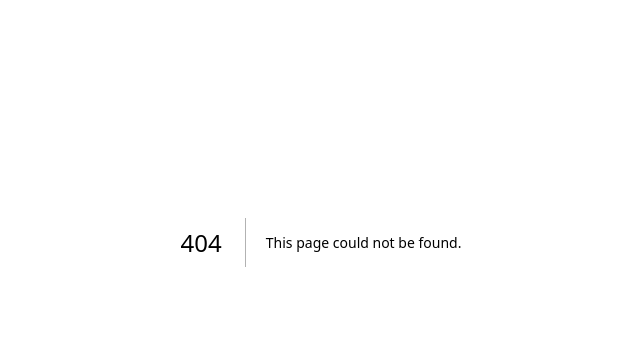
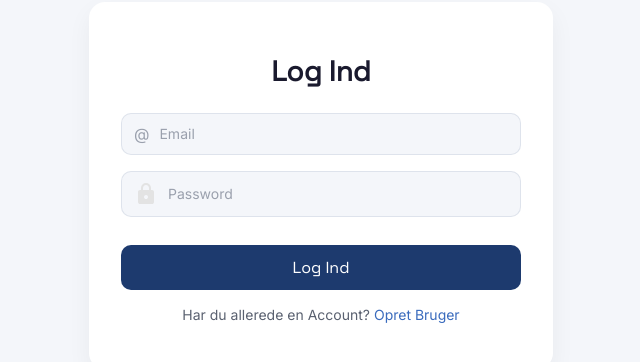
Before and after one commit to cs-26-dat-2-04/ballData, a Next.js app in the folder frontend/: page /login in a window 1280 px wide. Before the commit this address had no page. Shown: the part 158-520 px from the top of the page, without its empty margins (319-959 px from the left). Built offline with nearby package versions, Linux system fonts and the light colour scheme.

Commit message:
Ændret til dansk

```diff
--- /dev/null
+++ b/frontend/src/app/login/page.jsx
@@ -0,0 +1,77 @@
+"use client";
+
+import React, { useState } from "react";
+import { useRouter } from "next/navigation";
+import "../signup/StyleLogin.css";
+
+
+export default function CoachLogin() {
+  const [email, setEmail] = useState("");
+  const [password, setPassword] = useState("");
+  const [fejl, setFejl] = useState("");
+
+  const router = useRouter();
+
+  function handleSubmit(e) {
+    e.preventDefault();
+
+    if (!email || !password) {
+      setFejl("Udfyld både email og adgangskode");
+      return;
+    }
+
+    if (email === "coach@test.dk" && password === "1234") {
+      setFejl("");
+      router.push("/");
+    } else {
+      setFejl("Forkert email eller adgangskode");
+    }
+  }
+
+  return (
+    <div className="wrapper">
+      <h1>Log Ind</h1>
+
+      <form onSubmit={handleSubmit}>
+        <div>
+          <label htmlFor="email-input">
+            <span>@</span>
+          </label>
+          <input
+            required
+            type="email"
+            id="email-input"
+            placeholder="Email"
+            value={email}
+            onChange={(e) => setEmail(e.target.value)}
+          />
+        </div>
+
+        <div>
+          <label htmlFor="password-input">
+            <svg xmlns="http://www.w3.org/2000/svg" height="24px" viewBox="0 -960 960 960" width="24px" fill="#e3e3e3">
+              <path d="M240-80q-33 0-56.5-23.5T160-160v-400q0-33 23.5-56.5T240-640h40v-80q0-83 58.5-141.5T480-920q83 0 141.5 58.5T680-720v80h40q33 0 56.5 23.5T800-560v400q0 33-23.5 56.5T720-80H240Zm296.5-223.5Q560-327 560-360t-23.5-56.5Q513-440 480-440t-56.5 23.5Q400-393 400-360t23.5 56.5Q447-280 480-280t56.5-23.5ZM360-640h240v-80q0-50-35-85t-85-35q-50 0-85 35t-35 85v80Z"/>
+            </svg>
+          </label>
+          <input
+            required
+            type="password"
+            id="password-input"
+            placeholder="Password"
+            value={password}
+            onChange={(e) => setPassword(e.target.value)}
+          />
+        </div>
+
+        {/* Error message */}
+        {fejl && <p style={{ color: "var(--red)" }}>{fejl}</p>}
+
+        <button type="submit">Log Ind</button>
+      </form>
+
+      <p>
+        Har du allerede en Account? <a href="/signup">Opret Bruger</a>
+      </p>
+    </div>
+  );
+}
--- /dev/null
+++ b/frontend/src/app/signup/StyleLogin.css
@@ -0,0 +1,138 @@
+@import url("https://fonts.googleapis.com/css?family=Space+Grotesk&display=swap");
+@import url("https://fonts.googleapis.com/css?family=Inter&display=swap");
+
+:root {
+  --navy: #1d3a6e;
+  --midfield: #3a6bbd;
+  --ice: #eaf1fb;
+  --flame: #e8430c;
+  --performance: #1d9e75;
+  --caution: #ef9f27;
+  --surface: #f4f6fa;
+
+  --flame-light: #fdeae4;
+  --performance-light: #d0f0e6;
+  --caution-light: #fef3da;
+  --red: #e24b4a;
+  --red-light: #fcebeb;
+  --ink: #1a1a2e;
+  --muted: #5a6170;
+  --hint: #9aa0ad;
+  --rule: rgba(29, 58, 110, 0.1);
+
+  --sg: "Space Grotesk", sans-serif;
+  --sans: "Inter", sans-serif;
+}
+
+/* Page background */
+body {
+  margin: 0;
+  padding: 0;
+  background-color: var(--surface);
+  font-family: var(--sans);
+
+  align-items: center;
+  margin-top: 120px;
+}
+
+/* Wrapper card */
+.wrapper {
+  transform: translateY(40px);
+  max-width: 400px;
+  margin: 80px auto;
+  padding: 32px;
+  background: white;
+  border-radius: 16px;
+  box-shadow: 0 10px 25px rgba(0, 0, 0, 0.05);
+}
+
+/* Title */
+.wrapper h1 {
+  font-family: var(--sg);
+  font-size: 28px;
+  color: var(--ink);
+  margin-bottom: 24px;
+  text-align: center;
+}
+
+/* Form layout */
+form {
+  display: flex;
+  flex-direction: column;
+  gap: 16px;
+}
+
+/* Input group */
+form div {
+  display: flex;
+  align-items: center;
+  border: 1px solid var(--rule);
+  border-radius: 10px;
+  padding: 10px 12px;
+  background: var(--surface);
+  transition: border 0.2s ease;
+}
+
+form div:focus-within {
+  border-color: var(--midfield);
+  background: white;
+}
+
+/* Icons / labels */
+label {
+  display: flex;
+  align-items: center;
+  margin-right: 8px;
+  color: var(--hint);
+}
+
+/* Inputs */
+input {
+  border: none;
+  outline: none;
+  background: transparent;
+  flex: 1;
+  font-size: 14px;
+  font-family: var(--sans);
+  color: var(--ink);
+}
+
+input::placeholder {
+  color: var(--hint);
+}
+
+/* Button */
+button {
+  margin-top: 12px;
+  padding: 12px;
+  border: none;
+  border-radius: 10px;
+  background-color: var(--navy);
+  color: white;
+  font-family: var(--sg);
+  font-size: 16px;
+  cursor: pointer;
+  transition: background 0.2s ease;
+}
+
+button:hover {
+  background-color: var(--midfield);
+}
+
+/* Bottom text */
+.wrapper p {
+  margin-top: 16px;
+  text-align: center;
+  font-size: 14px;
+  color: var(--muted);
+}
+
+.wrapper a {
+  color: var(--midfield);
+  text-decoration: none;
+  font-weight: 500;
+}
+
+.wrapper a:hover {
+  text-decoration: underline;
+}
```
Also changed, not shown: frontend/src/app/signup/page.jsx (added, +34 -0 lines).
